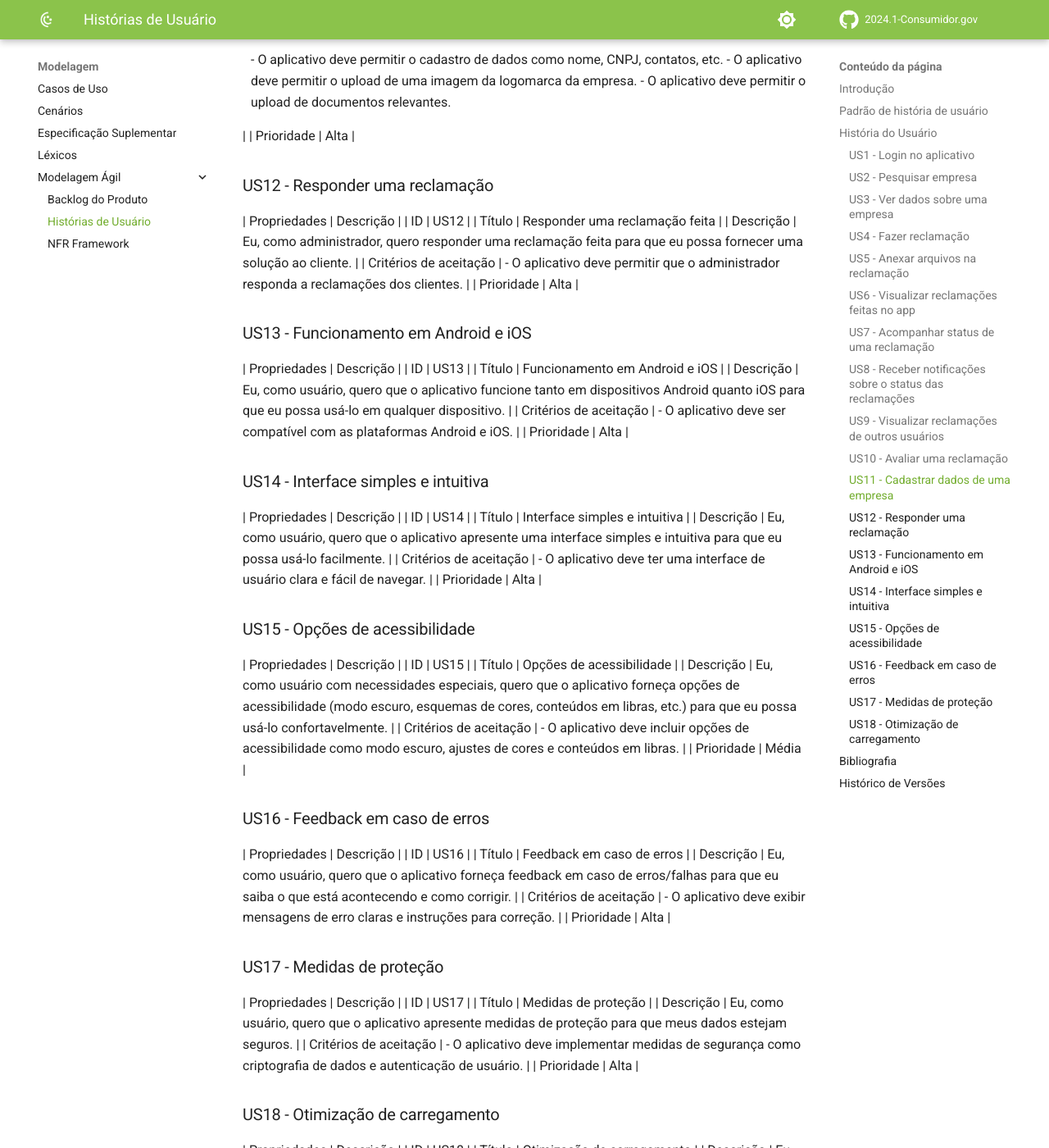
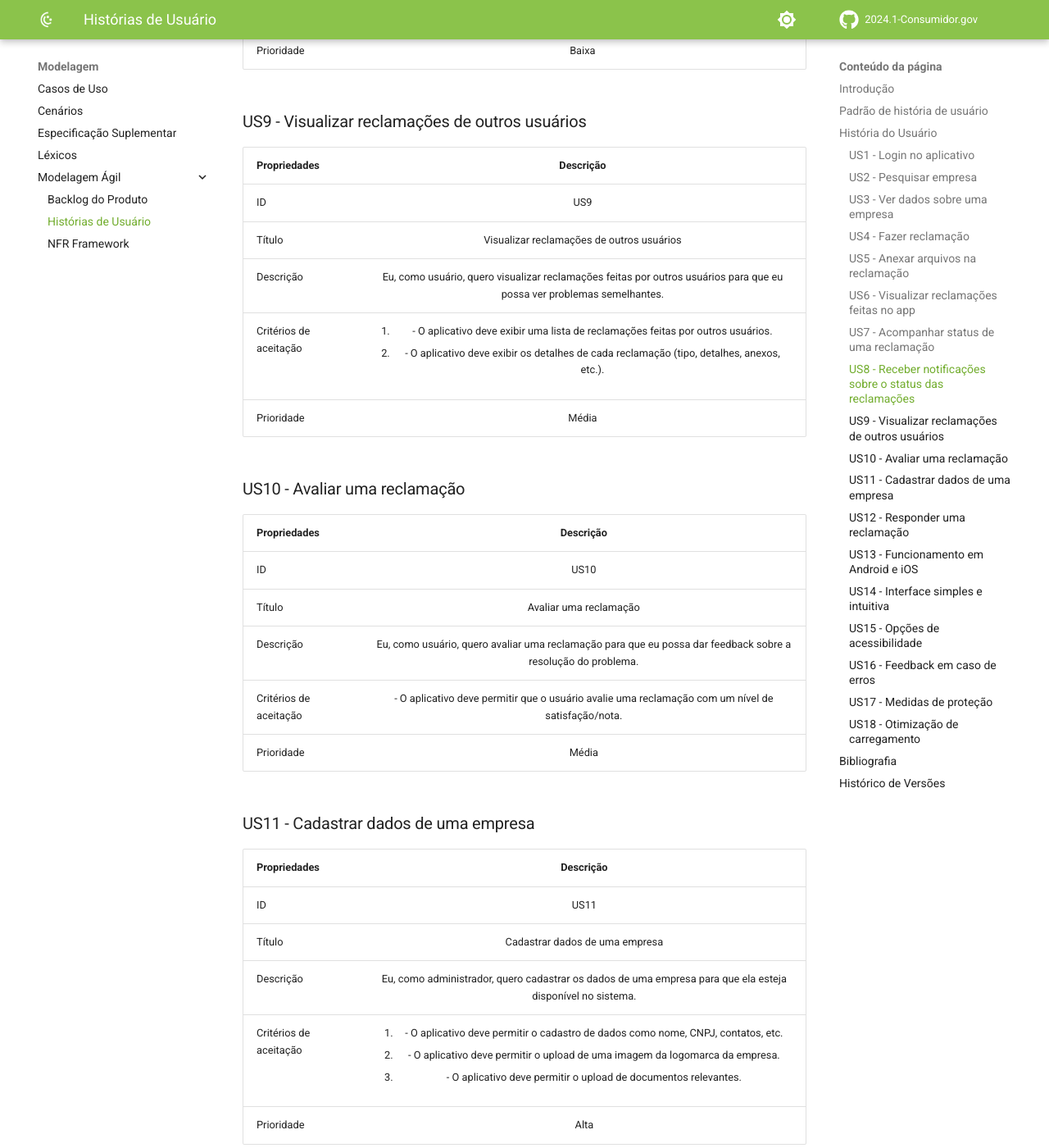
Before and after one commit to Requisitos-de-Software/2024.1-Grupo08, an MkDocs documentation site: the page built from docs/Modelagem/Modelagem Ágil/Historias.md, in a window 1280 px wide and 1400 px high, scrolled down 4328 px. Shown: the whole window at 82% size. Built offline with MkDocs 1.6.1 and Material for MkDocs 9.7.7, drawn with Linux system fonts in a browser that asks for light colours; comment, search, counter and statistics services are not loaded; some of the changed text lies outside the part shown.

Commit message:
fix tabelas

```diff
--- a/docs/Modelagem/Modelagem Ágil/Historias.md
+++ b/docs/Modelagem/Modelagem Ágil/Historias.md
@@ -48,9 +48,7 @@
 | ID | US3 |
 | Título | Ver dados sobre uma empresa |
 | Descrição | Eu, como cliente, quero ver os dados de uma empresa para que eu possa obter informações detalhadas sobre ela. |
-| Critérios de aceitação | <ol> - O aplicativo deve exibir os dados oficiais da empresa (CNPJ, contatos, endereço, etc.).
-- O aplicativo deve exibir os dados sobre as reclamações da empresa (notas, avaliações, comentários, etc.).
-- O aplicativo deve exibir gráficos e indicadores sobre a empresa, como tempo médio de resposta e confiabilidade. </ol> |
+| Critérios de aceitação | <ol><li>- O aplicativo deve exibir os dados oficiais da empresa (CNPJ, contatos, endereço, etc.). <li>- O aplicativo deve exibir os dados sobre as reclamações da empresa (notas, avaliações, comentários, etc.).<li>- O aplicativo deve exibir gráficos e indicadores sobre a empresa, como tempo médio de resposta e confiabilidade. <ul></ol> |
 | Prioridade | Alta |
 
 ### US4 - Fazer reclamação
@@ -60,15 +58,13 @@
 | ID | US4 |
 | Título | Fazer reclamação sobre uma empresa |
 | Descrição | Eu, como cliente, quero poder fazer uma reclamação sobre uma empresa, para que possa ter meu problema resolvido. |
-| Critérios de aceitação | <ol>- O aplicativo deve permitir que o usuário informe o meio que a compra foi feita.
-- O aplicativo deve permitir que o usuário informe a categoria da informação.
-- O aplicativo deve permitir que o usuário informe detalhes sobre a reclamação.
-- O aplicativo deve permitir que o usuário informe suas expectativas quanto a resolução da reclamação. </ol> |
+| Critérios de aceitação | <ol><li>- O aplicativo deve permitir que o usuário informe o meio que a compra foi feita.<li>- O aplicativo deve permitir que o usuário informe a categoria da informação.<li>- O aplicativo deve permitir que o usuário informe detalhes sobre a reclamação.<li>- O aplicativo deve permitir que o usuário informe suas expectativas quanto a resolução da reclamação.<ul></ol> |
 | Prioridade | Alta |
 
 ### US5 - Anexar arquivos na reclamação
 
 | Propriedades | Descrição |
+|------|:-------:
 | ID | US5 |
 | Título | Anexar arquivos na reclamação |
 | Descrição | Eu, como usuário, quero anexar arquivos relacionados à minha reclamação para que eu possa fornecer evidências do problema. |
@@ -78,6 +74,7 @@
 ### US6 - Visualizar reclamações feitas no app
 
 | Propriedades | Descrição |
+|------|:-------:
 | ID | US6 |
 | Título | Visualizar reclamações feitas no app |
 | Descrição | Eu, como usuário, quero visualizar as reclamações que fiz no app para que eu possa acompanhar todas as minhas interações. |
@@ -87,6 +84,7 @@
 ### US7 - Acompanhar status de uma reclamação
 
 | Propriedades | Descrição |
+|------|:-------:
 | ID | US7 |
 | Título | Acompanhar status de uma reclamação |
 | Descrição | Eu, como usuário, quero acompanhar o status de uma reclamação feita para que eu possa saber seu andamento. |
@@ -96,6 +94,7 @@
 ### US8 - Receber notificações sobre o status das reclamações
 
 | Propriedades | Descrição |
+|------|:-------:
 | ID | US8 |
 | Título | Receber notificações sobre o status das reclamações |
 | Descrição | Eu, como usuário, quero receber notificações sobre o status das minhas reclamações para que eu esteja sempre atualizado. |
@@ -105,16 +104,17 @@
 ### US9 - Visualizar reclamações de outros usuários
 
 | Propriedades | Descrição |
+|------|:-------:
 | ID | US9 |
 | Título | Visualizar reclamações de outros usuários |
 | Descrição | Eu, como usuário, quero visualizar reclamações feitas por outros usuários para que eu possa ver problemas semelhantes. |
-| Critérios de aceitação |<ol> - O aplicativo deve exibir uma lista de reclamações feitas por outros usuários.
-- O aplicativo deve exibir os detalhes de cada reclamação (tipo, detalhes, anexos, etc.) </ol> |
+| Critérios de aceitação |<ol><li>- O aplicativo deve exibir uma lista de reclamações feitas por outros usuários.<li>- O aplicativo deve exibir os detalhes de cada reclamação (tipo, detalhes, anexos, etc.).<ul></ol> |
 | Prioridade | Média |
 
 ### US10 - Avaliar uma reclamação
 
 | Propriedades | Descrição |
+|------|:-------:
 | ID | US10 |
 | Título | Avaliar uma reclamação |
 | Descrição | Eu, como usuário, quero avaliar uma reclamação para que eu possa dar feedback sobre a resolução do problema. |
@@ -124,17 +124,17 @@
 ### US11 - Cadastrar dados de uma empresa
 
 | Propriedades | Descrição |
+|------|:-------:
 | ID | US11 |
 | Título | Cadastrar dados de uma empresa |
 | Descrição | Eu, como administrador, quero cadastrar os dados de uma empresa para que ela esteja disponível no sistema. |
-| Critérios de aceitação |<ol> - O aplicativo deve permitir o cadastro de dados como nome, CNPJ, contatos, etc.
-- O aplicativo deve permitir o upload de uma imagem da logomarca da empresa.
-- O aplicativo deve permitir o upload de documentos relevantes. </ol>|
+| Critérios de aceitação |<ol><li>- O aplicativo deve permitir o cadastro de dados como nome, CNPJ, contatos, etc.<li>- O aplicativo deve permitir o upload de uma imagem da logomarca da empresa.<li>- O aplicativo deve permitir o upload de documentos relevantes.<ul></ol>|
 | Prioridade | Alta |
 
 ### US12 - Responder uma reclamação
 
 | Propriedades | Descrição |
+|------|:-------:
 | ID | US12 |
 | Título | Responder uma reclamação feita |
 | Descrição | Eu, como administrador, quero responder uma reclamação feita para que eu possa fornecer uma solução ao cliente. |
@@ -144,6 +144,7 @@
 ### US13 - Funcionamento em Android e iOS
 
 | Propriedades | Descrição |
+|------|:-------:
 | ID | US13 |
 | Título | Funcionamento em Android e iOS |
 | Descrição | Eu, como usuário, quero que o aplicativo funcione tanto em dispositivos Android quanto iOS para que eu possa usá-lo em qualquer dispositivo. |
@@ -162,6 +164,7 @@
 ### US15 - Opções de acessibilidade
 
 | Propriedades | Descrição |
+|------|:-------:
 | ID | US15 |
 | Título | Opções de acessibilidade |
 | Descrição | Eu, como usuário com necessidades especiais, quero que o aplicativo forneça opções de acessibilidade (modo escuro, esquemas de cores, conteúdos em libras, etc.) para que eu possa usá-lo confortavelmente. |
@@ -171,6 +174,7 @@
 ### US16 - Feedback em caso de erros
 
 | Propriedades | Descrição |
+|------|:-------:
 | ID | US16 |
 | Título | Feedback em caso de erros |
 | Descrição | Eu, como usuário, quero que o aplicativo forneça feedback em caso de erros/falhas para que eu saiba o que está acontecendo e como corrigir. |
@@ -180,6 +184,7 @@
 ### US17 - Medidas de proteção
 
 | Propriedades | Descrição |
+|------|:-------:
 | ID | US17 |
 | Título | Medidas de proteção |
 | Descrição | Eu, como usuário, quero que o aplicativo apresente medidas de proteção para que meus dados estejam seguros. |
@@ -189,6 +194,7 @@
 ### US18 - Otimização de carregamento
 
 | Propriedades | Descrição |
+|------|:-------:
 | ID | US18 |
 | Título | Otimização de carregamento |
 | Descrição | Eu, como usuário, quero que o aplicativo otimize o carregamento de páginas/recursos para que minha experiência seja rápida e eficiente. |
```
Also changed, not shown: other parts of docs/Modelagem/Modelagem Ágil/Historias.md (+2 -1 lines).
